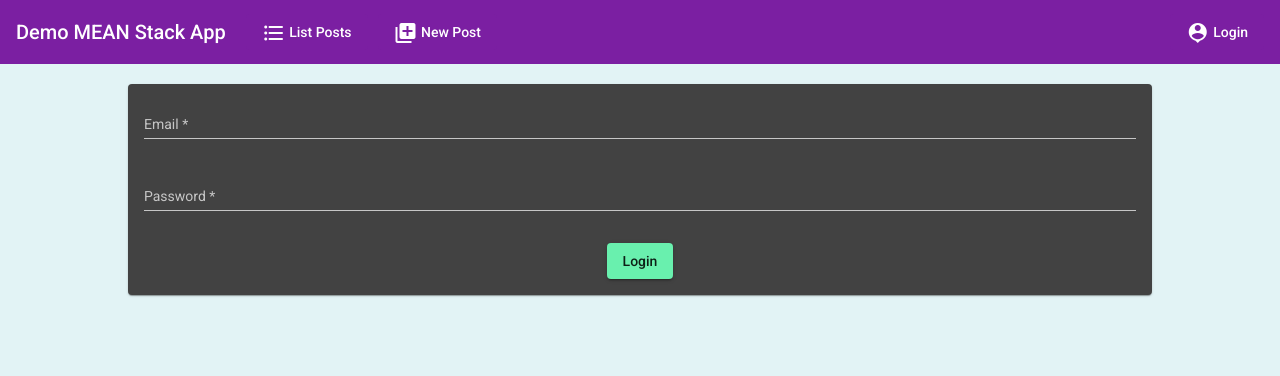
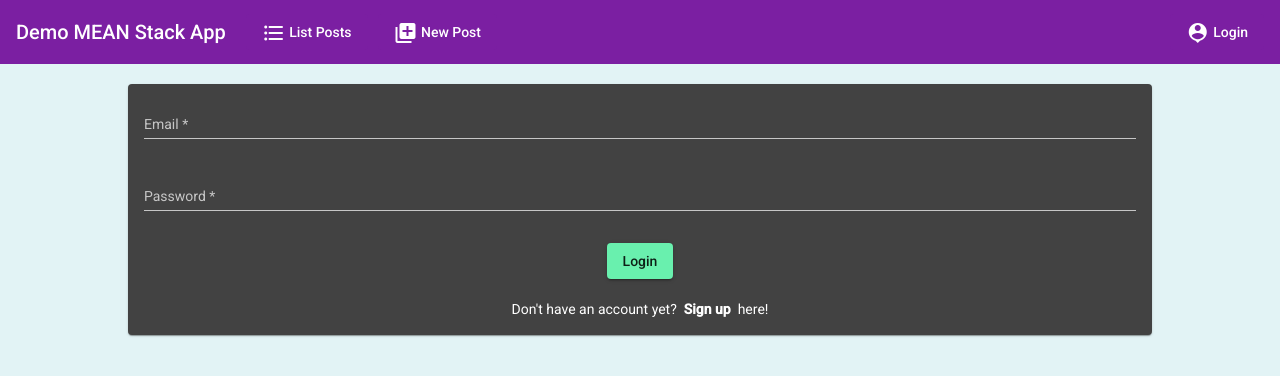
Before and after one commit to donev-stan/MEAN-Stack-App, an Angular app in the folder frontend/: page /login in a window 1280 px wide. Shown: the top 376 px of the page. Built offline with nearby package versions, Linux system fonts and the light colour scheme.

Commit message:
Login Component update

```diff
--- a/frontend/src/app/auth/login/login.component.html
+++ b/frontend/src/app/auth/login/login.component.html
@@ -38,5 +38,13 @@
         <button mat-raised-button color="accent" type="submit">Login</button>
       </div>
     </form>
+
+    <div class="signup-box">
+      Don't have an account yet?
+      <a [routerLink]="['/signup']" class="signup-link">
+        &nbsp; Sign up &nbsp;
+      </a>
+      here!
+    </div>
   </mat-card-content>
 </mat-card>
--- a/frontend/src/app/auth/login/login.component.scss
+++ b/frontend/src/app/auth/login/login.component.scss
@@ -9,3 +9,15 @@ form {
     text-align: center;
   }
 }
+
+.signup-box {
+  margin-top: 20px;
+  display: flex;
+  justify-content: center;
+
+  .signup-link {
+    text-decoration: none;
+    color: inherit;
+    font-weight: bold;
+  }
+}
```
